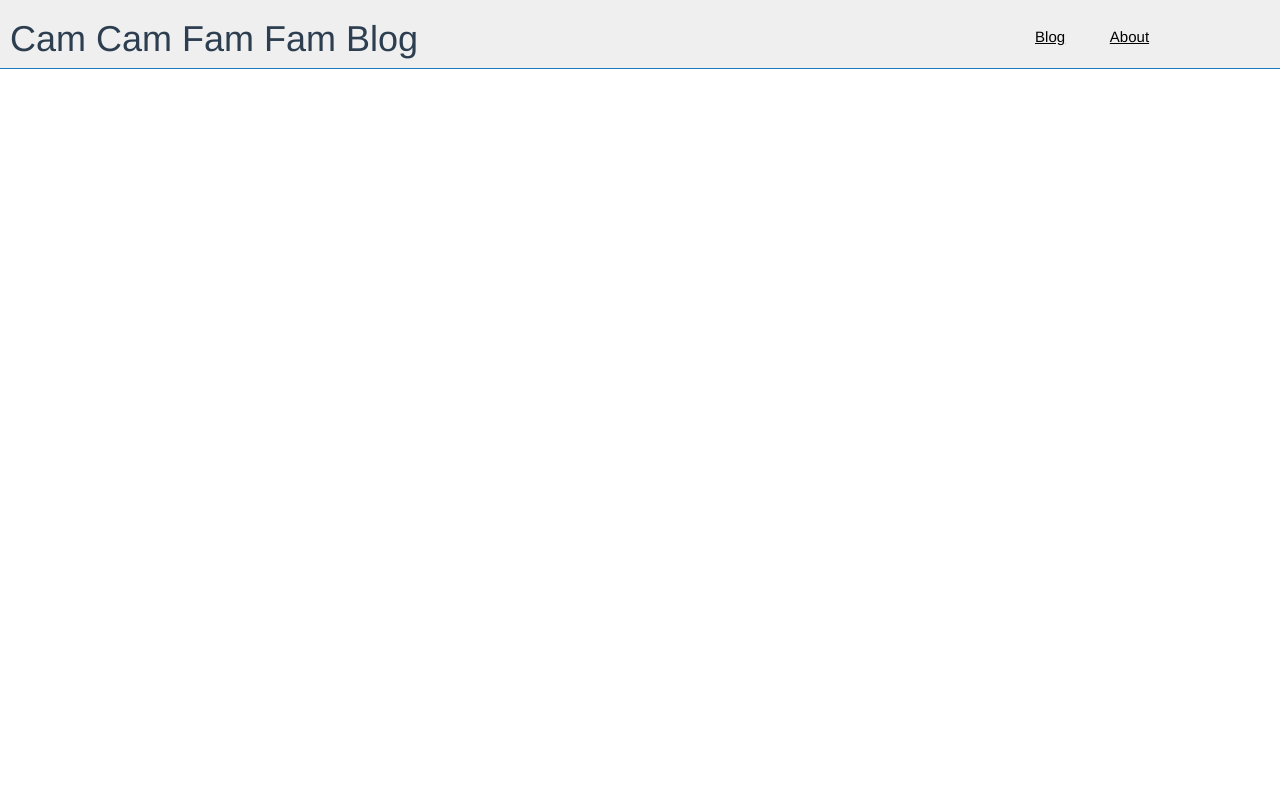
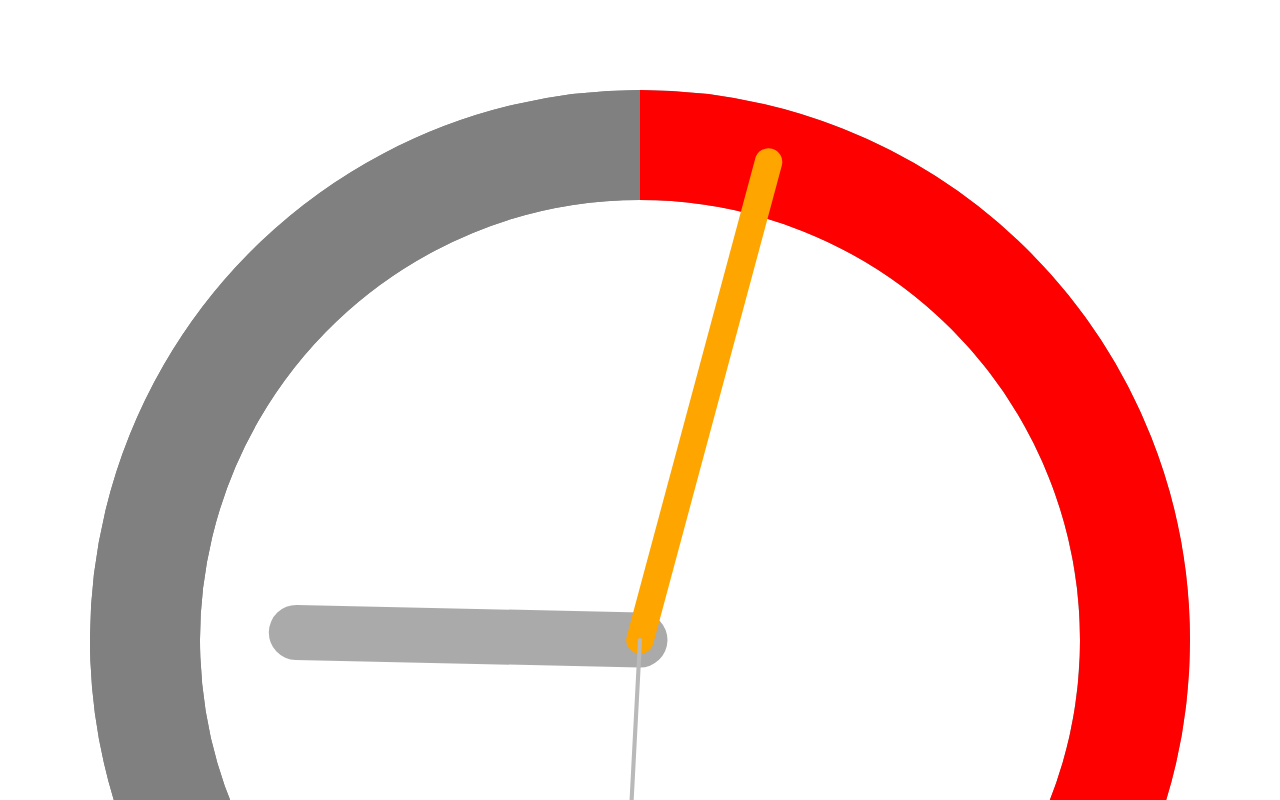
Before and after one commit to fearlessforhim/HomeVueJSApp, a Vue app: page /clock in a window 1280 px wide. Shown: the top 800 px of the page. Built offline with nearby package versions, Linux system fonts and the light colour scheme.

Commit message:
Start work on adding morning clock

```diff
--- a/index.html
+++ b/index.html
@@ -4,7 +4,7 @@
     <meta charset="UTF-8">
     <link rel="icon" href="/favicon.ico">
     <meta name="viewport" content="width=device-width, initial-scale=1.0">
-    <title>Vite App</title>
+    <title>Cam Cam Fam Fam</title>
   </head>
   <body>
     <div id="app"></div>
--- a/src/App.vue
+++ b/src/App.vue
@@ -1,6 +1,5 @@
 <template>
   <div id="app">
-      <PageHeader/>
       <div class="page-container">
           <router-view/>
       </div>
--- a/src/MainBlog.vue
+++ b/src/MainBlog.vue
@@ -1,4 +1,5 @@
 <template>
+    <PageHeader/>
     <div class="main-blog-wrap">
         <j-row>
             <j-cell
@@ -16,6 +17,7 @@
 </template>
 
 <script>
+    import PageHeader from "./components/PageHeader.vue"
     import SidePanel from "./components/SidePanel.vue";
     import PostContainer from "./components/PostContainer.vue";
     export default {
--- /dev/null
+++ b/src/components/clock/Clock.vue
@@ -0,0 +1,91 @@
+<template>
+    <div class="clock-wrap" :key="renderTime">
+        <svg :style="{fill: 'none', 'strokeWidth': 40}" width="100%" height="100%" viewBox='0 0 400 400'>
+             <path v-for="arc in arcData.arcs"
+             :id="arc.id"
+             :d="arc.path"
+             :stroke="arc.color"
+             :strokeLinecap="arc.rounded ? 'round' : ''"
+             />
+        <line
+          x1="200"
+          y1="200"
+          x2="200"
+          y2="75"
+          :style="{stroke: '#AAA', 'strokeWidth': 20}"
+          :transform="`rotate(${hourHandDegrees} 200 200)`"
+          stroke-linecap="round"
+        />
+        <line
+         x1="200"
+         y1="200"
+          x2="200"
+          y2="20"
+          :style="{stroke: 'orange', 'strokeWidth': 10}"
+          :transform="`rotate(${minuteHandDegrees} 200 200)`"
+          stroke-linecap="round"
+        />
+        <line
+         x1="200"
+         y1="200"
+          x2="200"
+          y2="20"
+          :style="{stroke: '#B9B9B9', 'strokeWidth': 1.5}"
+          :transform="`rotate(${secondHandDegrees} 200 200)`"
+          stroke-linecap="round"
+        />
+          </svg>
+    </div>
+</template>
+
+<script>
+    import {svgArcBuilder} from './svg-arc-builder.js'
+    export default {
+        name: "Clock",
+        data() {
+          return {
+            timer: null,
+            renderTime: new Date(),
+            wakeHour: 8,
+            wakeMinute: 30
+          }
+        },
+        computed: {
+          secondHandDegrees() {
+            return ((this.renderTime.getTime() % 60000)/60000)*360;
+          },
+          minuteHandDegrees() {
+            return ((this.renderTime.getTime() % 3600000)/3600000)*360;
+          },
+          hourHandDegrees() {
+            const millisIntoDay = this.renderTime.getTime() % 86400000;
+            const secondsIntoDay = millisIntoDay / 1000;
+            const minutesIntoDay = secondsIntoDay / 60;
+            const hoursAfter12 = (minutesIntoDay / 60) - (this.renderTime.getTimezoneOffset()/60) - 12;
+            return (hoursAfter12 / 12) * 360;
+          },
+          arcData() {
+            const arcBuilder = svgArcBuilder();
+            arcBuilder.addConfig({startDegrees: 0, lengthInDegrees: (59.99999/60) * 360, color: 'gray', rounded: false});
+            if(this.renderTime.getHours()%12 === this.wakeHour){
+
+            }else if (this.renderTime.getHours()%12 === this.wakeHour + 1){
+              arcBuilder.addConfig({startDegrees: (40/60) * 360, lengthInDegrees: (20/60) * 360, color: 'gray', rounded: false});
+              arcBuilder.addConfig({startDegrees: (0/60) * 360, lengthInDegrees: (30/60) * 360, color: 'red', rounded: false});
+            }
+            return {
+              arcs: arcBuilder.getArcs()
+            };
+          }
+        },
+        mounted() {
+          this.timer = setInterval(() => {
+            this.renderTime = new Date();
+          }, 100);
+        }
+
+    }
+</script>
+
+<style scoped lang="scss">
+</style>
--- /dev/null
+++ b/src/components/clock/svg-arc-builder.js
@@ -0,0 +1,71 @@
+export function svgArcBuilder(opts) {
+    let defaultOpts = Object.assign({
+      centerX: 200,
+      centerY: 200,
+      radiusX: 180,
+      radiusY: 180,
+      baseLineRotationDegrees: -90
+    }, opts);
+
+    let arcConfigs = [];
+
+    function _f_matrix_times([[a,b], [c,d]], [x,y]){
+      return [a*x + b*y, c*x + d*y];
+    }
+
+    let _f_rotate_matrix = (x) => {
+      return [[Math.cos(x), -Math.sin(x)], [Math.sin(x), Math.cos(x)]];
+    }
+
+    let _f_vec_add = ([a1, a2], [b1, b2]) => [a1 + b1, a2 + b2];
+
+    let _degToRad = (deg) => deg * (Math.PI/180);
+
+    let _f_svg_ellipse_arc = ([cx, cy], [rx, ry], [t1, delta], rotation, color, id, rounded) => {
+      let myDelta = delta % (2 * Math.PI);
+      const rotMatrix = _f_rotate_matrix(rotation);
+      const [sX, sY] = (_f_vec_add(_f_matrix_times(rotMatrix, [rx * Math.cos(t1), ry * Math.sin(t1)]), [cx,cy]));
+      const [eX, eY] = (_f_vec_add(_f_matrix_times(rotMatrix, [rx * Math.cos(t1+myDelta), ry * Math.sin(t1+ myDelta)]), [cx,cy]));
+      const fA = ((myDelta > Math.PI) ? 1: 0);
+      const fS = ((myDelta > 0) ? 1: 0);
+      const path_2wk2r = document.createElementNS("http://www.w3.org/2000/svg", "path");
+
+      let path = `M ${sX} ${sY} A ${[rx, ry, rotation/(2 * Math.PI) * 360, fA, fS, eX, eY].join(" ")}`;
+      let rtvColor = color || `black`;
+      let rtvId = id || ``;
+
+      path_2wk2r.setAttribute(`d`, path);
+      path_2wk2r.setAttribute(`stroke`, rtvColor);
+      path_2wk2r.setAttribute(`id`, rtvId);
+
+      return {
+        path: path,
+        color: rtvColor,
+        id: rtvId,
+        rounded: rounded
+      }
+    }
+
+    let addConfig = (config) => {
+      arcConfigs.push(
+        _f_svg_ellipse_arc(
+          [config.centerX || defaultOpts.centerX, config.centerY || defaultOpts.centerY],
+          [config.radiusX || defaultOpts.radiusX, config.radiusY || defaultOpts.radiusY],
+          [_degToRad(config.startDegrees), _degToRad(config.lengthInDegrees)],
+          _degToRad(defaultOpts.baseLineRotationDegrees),
+          config.color,
+          config.id,
+          config.rounded || false
+      )
+    );
+    }
+
+    let getArcs = () => {
+      return arcConfigs;
+    }
+
+    return {
+      addConfig: addConfig,
+      getArcs: getArcs
+    }
+  }
--- a/src/router/index.js
+++ b/src/router/index.js
@@ -1,5 +1,6 @@
 import About from "../About.vue";
 import MainBlog from "../MainBlog.vue";
+import Clock from "../components/clock/Clock.vue"
 
 import { createRouter, createWebHistory } from "vue-router";
 
@@ -8,9 +9,13 @@ const router = createRouter({
   routes: [
     {
         path: '/',
-        redirect: '/blog',
-        name: 'Home',
-        component: MainBlog
+        redirect: '/clack',
+        name: 'Home'
+    },
+    {
+      path: '/clock',
+      name: 'Clock',
+      component: Clock
     },
         {
         path: '/blog',
```
Also changed, not shown: 1 other file (tests, documents, lock files or other folders).
